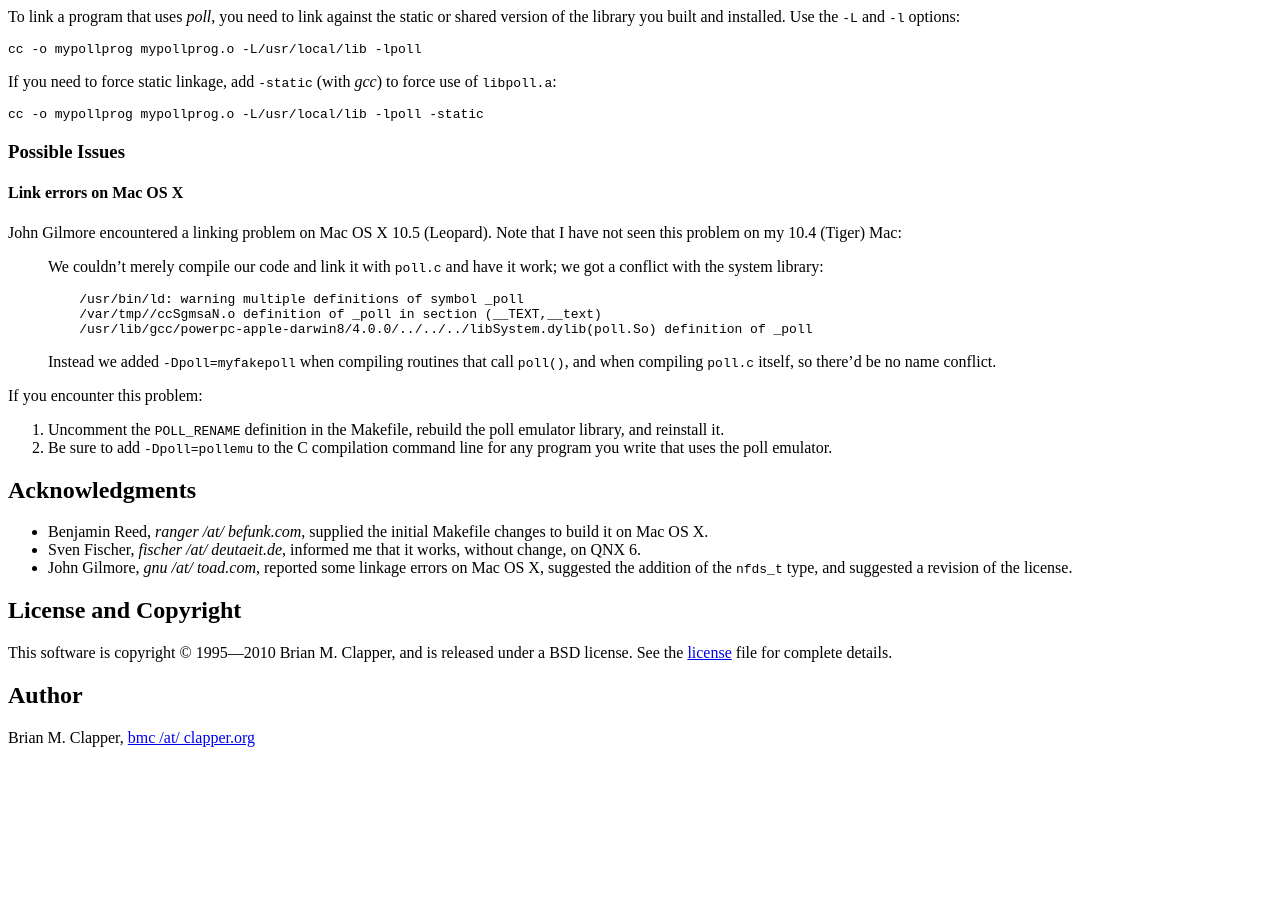
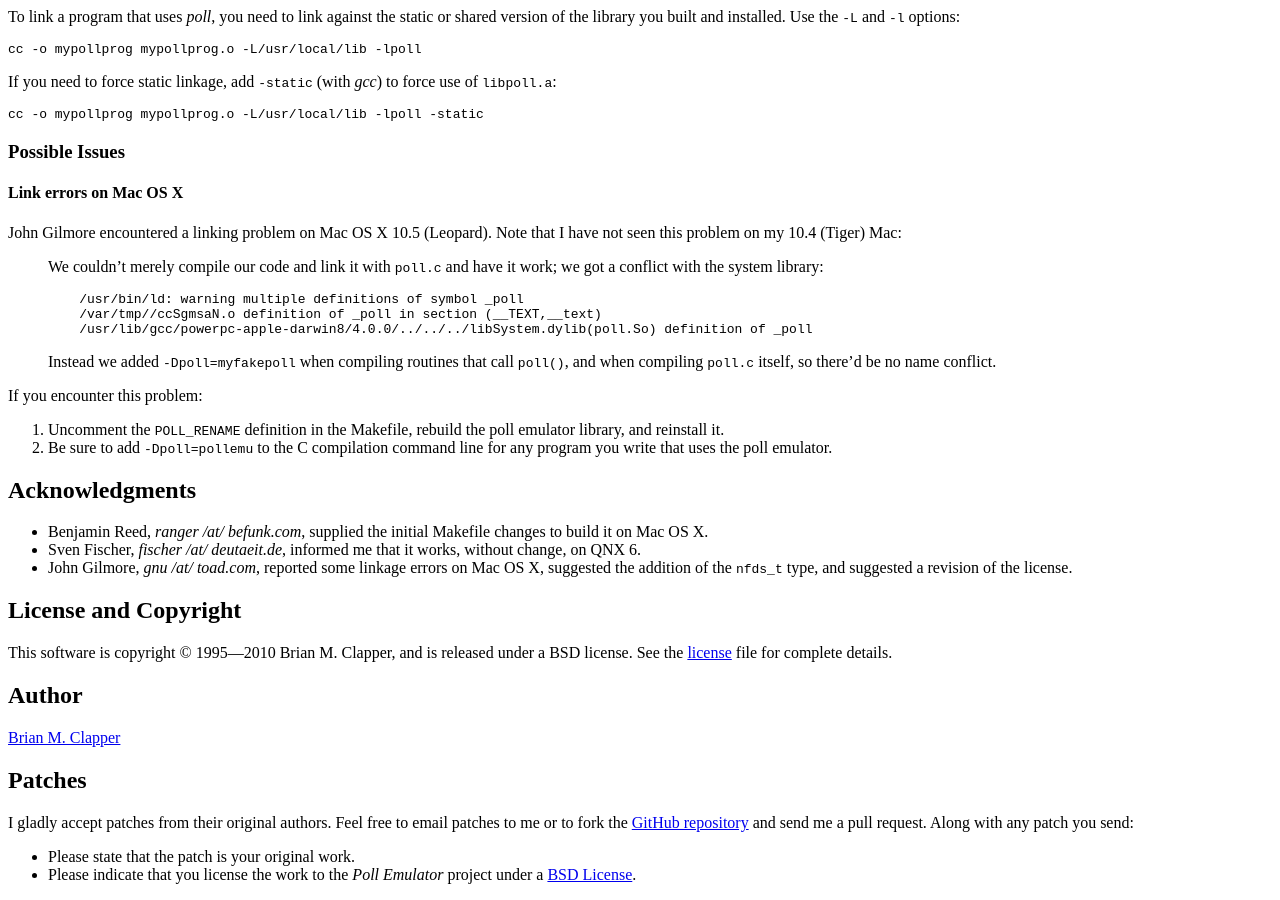
Before and after one commit to bmc/poll, a Jekyll site: the page built from index.md, in a window 1280 px wide and 900 px high, scrolled down 1165 px. Built offline with Jekyll 4.4.1, drawn with Linux system fonts in a browser that asks for light colours; before the commit the page ends 1928 px from its top, so only the background shows below that.

Commit message:
Added patch policy

```diff
--- a/index.md
+++ b/index.md
@@ -137,6 +137,17 @@ under a BSD license. See the [license][] file for complete details.
 
 ## Author
 
-Brian M. Clapper, [bmc /at/ clapper.org][]
+[Brian M. Clapper][]
 
-[bmc /at/ clapper.org]: mailto:bmc@clapper.org
+## Patches
+
+I gladly accept patches from their original authors. Feel free to email
+patches to me or to fork the [GitHub repository][] and send me a pull
+request. Along with any patch you send:
+
+* Please state that the patch is your original work.
+* Please indicate that you license the work to the *Poll Emulator*
+  project under a [BSD License][license].
+
+[GitHub repository]: http://github.com/bmc/poll
+[Brian M. Clapper]: mailto:bmc@clapper.org
```
